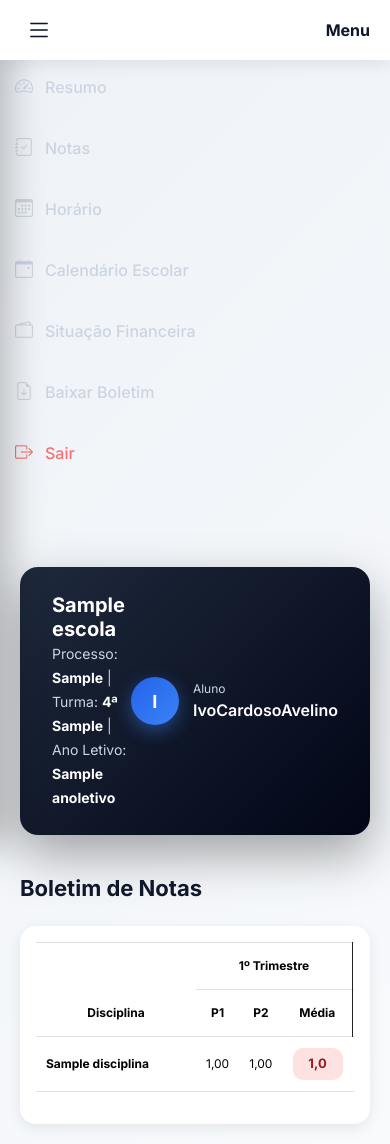
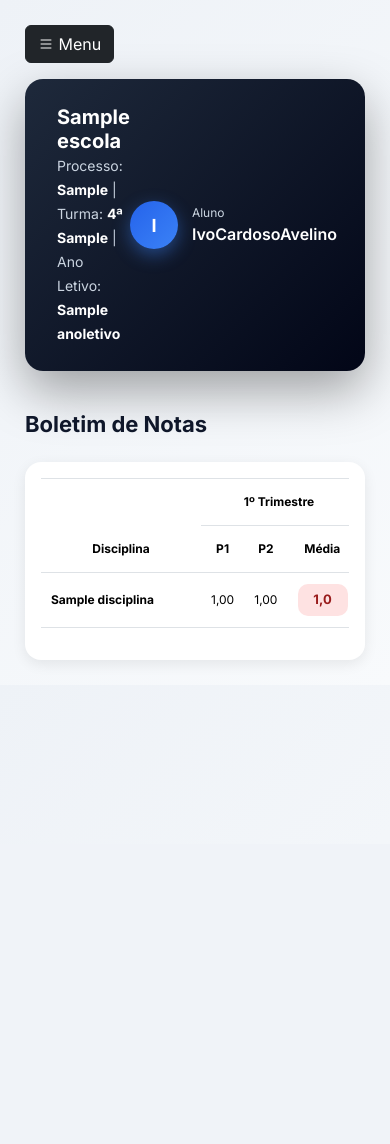
Before and after one commit to ttcomercial5-debug/Eduscore, a Django app: page /notas/ in a window 390 px wide. After the commit the page ends 660 px from the top, so only its background shows below. Run offline with Django 5.2, Linux system fonts and the light colour scheme; a user stored in the database is signed in; tables that the repository leaves empty hold one stand-in row (values such as "Sample post").

Commit message:
Correção

```diff
--- a/core/templates/base_aluno.html
+++ b/core/templates/base_aluno.html
@@ -19,6 +19,7 @@ box-sizing:border-box;
 
 body{
 margin:0;
+display:flex;
 font-family:'Inter',sans-serif;
 background:linear-gradient(135deg,#eef2f7,#f8fafc);
 color:#0f172a;
@@ -342,61 +343,18 @@ transform:translateY(0);
 
 /* RESPONSIVE */
 
-.mobile-topbar{
-    display:none;
-    position:fixed;
-    top:0;
-    letf:0;
-    right:0;
+@media(max-width:992px){
 
-    height:60px;
-
-    background:white;
-    padding:0 20px;
-    display:flex;
-    align-items:center;
-    justify-content:space-between;
-    box-shadow:0 5px 15px rgba(0,0,0,.08);
-    position:sticky;
-    z-index:1100;
+.sidebar{
+display:none;
 }
 
-.menu-toggle{
-    border:none;
-    background:none;
-    font-size:26px;
-    color:#0f172a;
+.content{
+margin-left:0;
+padding:25px;
 }
 
-@media(max-width:992px){
-
-    .sidebar{
-        transform:translateX(-100%);
-    }
-
-    .sidebar.show{
-        transform:translateX(0);
-    }
-
-    .content{
-        margin-left:0;
-        padding:20px;
-    }
-
-    .mobile-topbar{
-        display:flex;
-    }
-
-    .main,
-    .content{
-        margin-top:60px;
-
-    }
 }
-
-
-
-
 
 </style>
 </head>
@@ -405,7 +363,7 @@ transform:translateY(0);
 
 <!-- SIDEBAR -->
 
-<div class="sidebar" id="sidebar">
+<div class="sidebar d-none d-lg-flex">
 
 <div class="logo">
 <i class="bi bi-mortarboard-fill"></i>
@@ -540,13 +498,22 @@ Sair
 
 <!-- MENU MOBILE -->
 
-<div class="mobile-topbar d-lg-none">
+<div
+class="offcanvas offcanvas-start"
+tabindex="-1"
+id="menuAluno">
 
-    <button class="menu-toggle" onclick="toggleSidebar()">
-        <i class="bi bi-list"></i>
+<div class="offcanvas-header">
+
+    <h5 class="offcanvas-title">
+        Área do Aluno
+    </h5>
+
+    <button
+        type="button"
+        class="btn-close"
+        data-bs-dismiss="offcanvas">
     </button>
-
-    <strong>Menu</strong>
 
 </div>
 
@@ -607,6 +574,7 @@ Sair
 
 </div>
 
+</div>
 
 
 <!-- CONTENT -->
@@ -616,7 +584,19 @@ Sair
 
 <!-- BOTÃO MOBILE -->
 
+<div class="d-lg-none mb-3">
 
+    <button
+        class="btn btn-dark"
+        data-bs-toggle="offcanvas"
+        data-bs-target="#menuAluno">
+
+        <i class="bi bi-list"></i>
+        Menu
+
+    </button>
+
+</div>
 
 
 <!-- TOPBAR -->
@@ -682,11 +662,7 @@ Aluno
 
 </div>
 
-<script>
-function toggleSidebar(){
-    document.getElementById("sidebar").classList.toggle("show");
-}
-</script>
+<script src="https://cdn.jsdelivr.net/npm/bootstrap@5.3.2/dist/js/bootstrap.bundle.min.js"></script>
 
 </body>
 </html>
```
